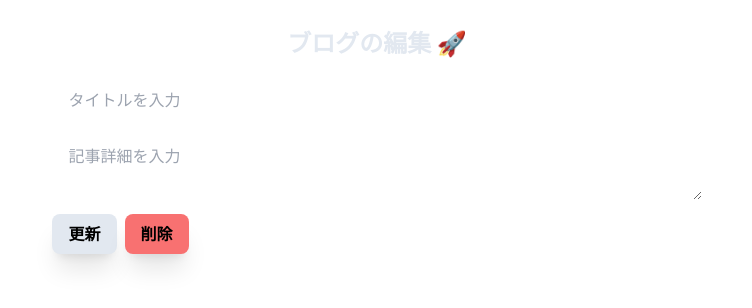
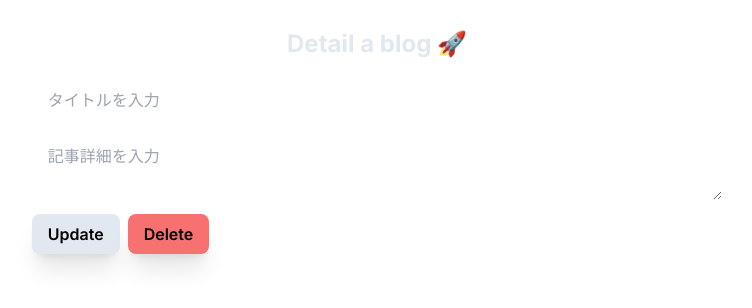
Before and after one commit to likuor/blog-supabase, a Next.js app: page /blog/edit/1 in a window 1280 px wide. Shown: the top 308 px of the page, without its empty margins (263-1015 px from the left). Built offline with nearby package versions, Linux system fonts and the light colour scheme; no server answers.

Commit message:
add: text fditing

```diff
--- a/src/app/blog/edit/[id]/page.tsx
+++ b/src/app/blog/edit/[id]/page.tsx
@@ -31,7 +31,7 @@ const EditPost = ({ params }: { params: { id: number } }) => {
       <Toaster />
       <div className="w-full m-auto flex my-4">
         <div className="flex flex-col justify-center items-center m-auto">
-          <p className="text-2xl text-slate-200 font-bold p-3">ブログの編集 🚀</p>
+          <p className="text-2xl text-slate-200 font-bold p-3">Detail a blog 🚀</p>
           <form onSubmit={handleSubmit}>
             <input
               ref={titleRef}
@@ -45,10 +45,10 @@ const EditPost = ({ params }: { params: { id: number } }) => {
               className="rounded-md px-4 py-2 w-full my-2"
             ></textarea>
             <button className="font-semibold px-4 py-2 shadow-xl bg-slate-200 rounded-lg m-auto hover:bg-slate-100">
-              更新
+              Update
             </button>
             <button onClick={handleDelete} className="ml-2 font-semibold px-4 py-2 shadow-xl bg-red-400 rounded-lg m-auto hover:bg-slate-100">
-              削除
+              Delete
             </button>
           </form>
         </div>
--- a/src/app/page.tsx
+++ b/src/app/page.tsx
@@ -10,7 +10,7 @@ const Home = async () => {
     <main className="w-full h-full">
       <div className="md:w-2/4 sm:w-3/4 m-auto p-4 my-5 rounded-lg bg-blue-900 drop-shadow-xl">
         <h1 className="text-slate-200 text-center text-2xl font-extrabold">
-          Full Stack Blog 📝
+          Supabase Blog 📝
         </h1>
       </div>
       {/* Link */}
@@ -19,7 +19,7 @@ const Home = async () => {
           href={"/blog/add"}
           className=" md:w-1/6 sm:w-2/4 text-center rounded-md p-2 m-auto bg-slate-300 font-semibold"
         >
-          ブログ新規作成
+          Create a blog
         </Link>
       </div>
 
@@ -34,7 +34,7 @@ const Home = async () => {
                 href={`/blog/edit/${post.id}`}
                 className="px-4 py-1 text-center text-xl bg-slate-900 rounded-md font-semibold text-slate-200"
               >
-                編集
+                Edit
               </Link>
             </div>
 
```
